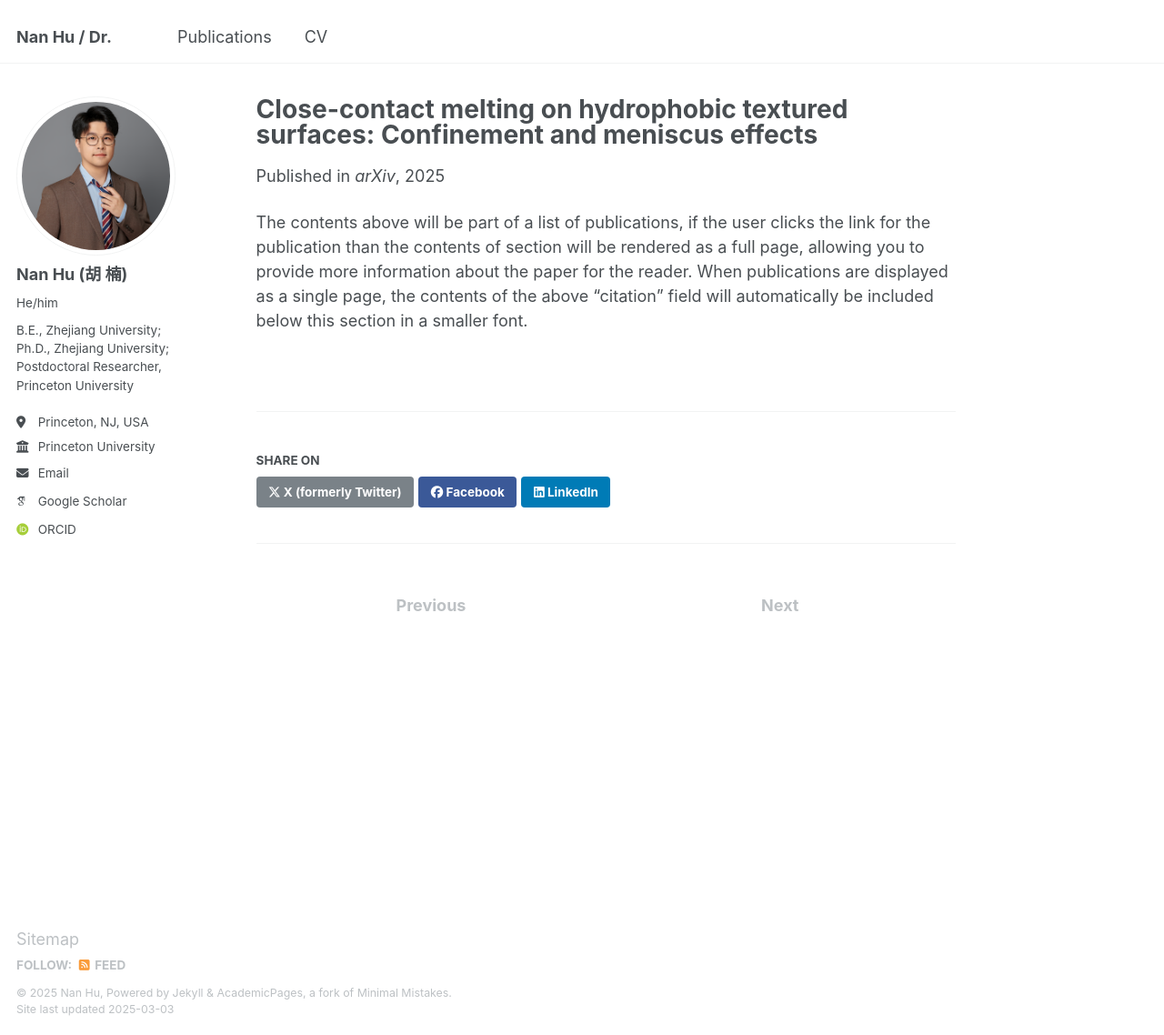
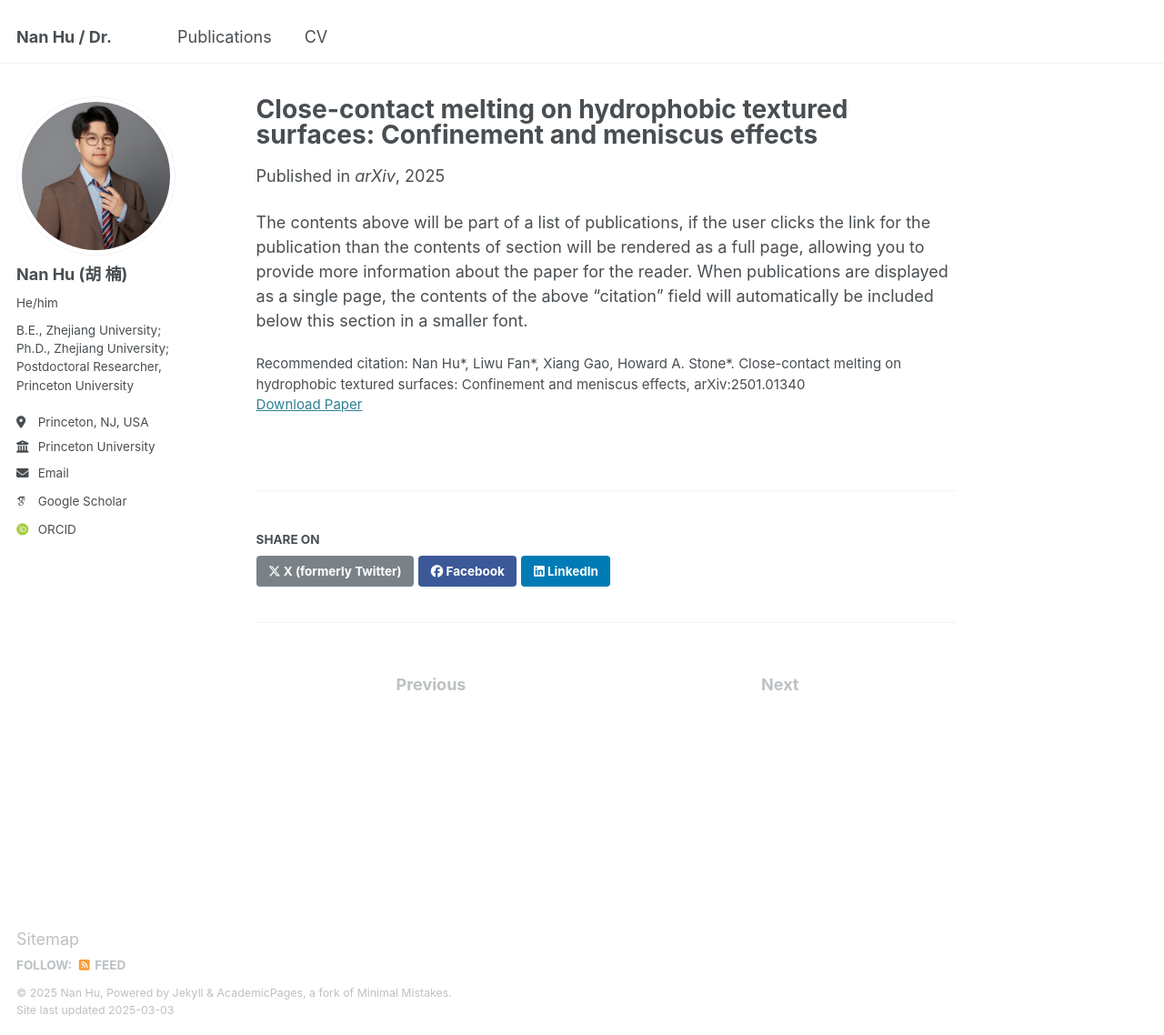
Before and after one commit to princetonNanHu/Nan, a Jekyll site: the page built from _publications/2025-01-02-Close-contact melting on hydrophobic textured surfaces: Confinement and meniscus effects.md, in a window 1280 px wide and 1138 px high. Shown: the whole window at 91% size. Built offline with Jekyll 4.4.1, drawn with Linux system fonts in a browser that asks for light colours; some web fonts are replaced.

Commit message:
Update 2025-01-02-Close-contact melting on hydrophobic textured surfaces: Confinement and meniscus effects.md

```diff
--- a/_publications/2025-01-02-Close-contact melting on hydrophobic textured surfaces: Confinement and meniscus effects.md
+++ b/_publications/2025-01-02-Close-contact melting on hydrophobic textured surfaces: Confinement and meniscus effects.md
@@ -6,6 +6,7 @@ excerpt: 'We investigate the dynamics of close-contact melting (CCM) on gas-trap
 date: 2025-1-2
 venue: 'arXiv'
 paperurl: 'https://arxiv.org/abs/2501.01340'
+citation: 'Nan Hu*, Liwu Fan*, Xiang Gao, Howard A. Stone*. Close-contact melting on hydrophobic textured surfaces: Confinement and meniscus effects, arXiv:2501.01340'
 ---
 
 The contents above will be part of a list of publications, if the user clicks the link for the publication than the contents of section will be rendered as a full page, allowing you to provide more information about the paper for the reader. When publications are displayed as a single page, the contents of the above "citation" field will automatically be included below this section in a smaller font.
```
